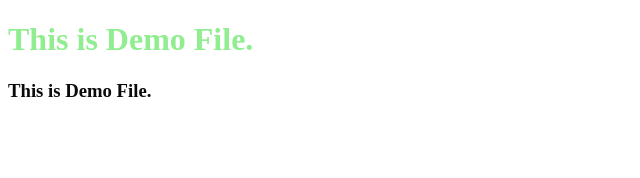
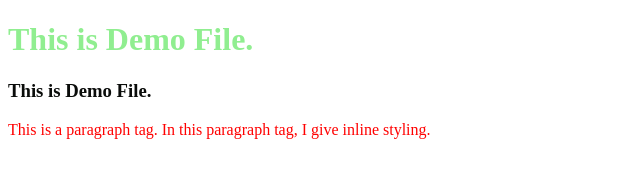
Before and after one commit to Hussain-programer/Pencil-animation, a plain HTML site: page Ex.html in a window 1280 px wide. Shown: the whole page, without its empty margins (0-640 px from the left). Drawn offline with Linux system fonts and the light colour scheme.

Commit message:
Just add a p tag for pull statement in git

```diff
--- a/Ex.html
+++ b/Ex.html
@@ -8,5 +8,6 @@
 <body>
     <h1 style="color: lightgreen;">This is Demo File.</h1>
     <h3 style="color: #0a0c0a;">This is Demo File.</h3>
+    <p style="color: red;">This is a paragraph tag. In this paragraph tag, I give inline styling.</p>
 </body>
 </html>
```
